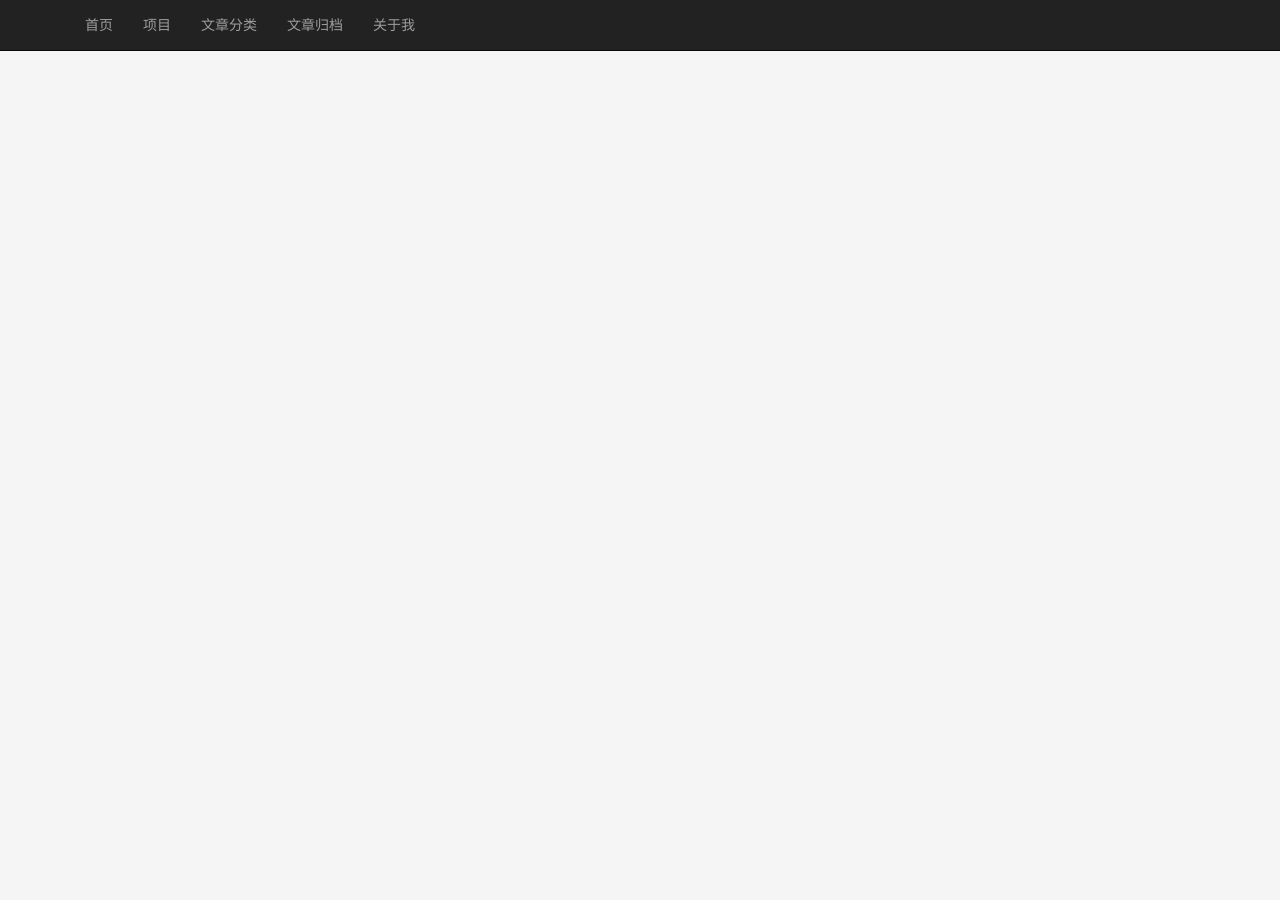
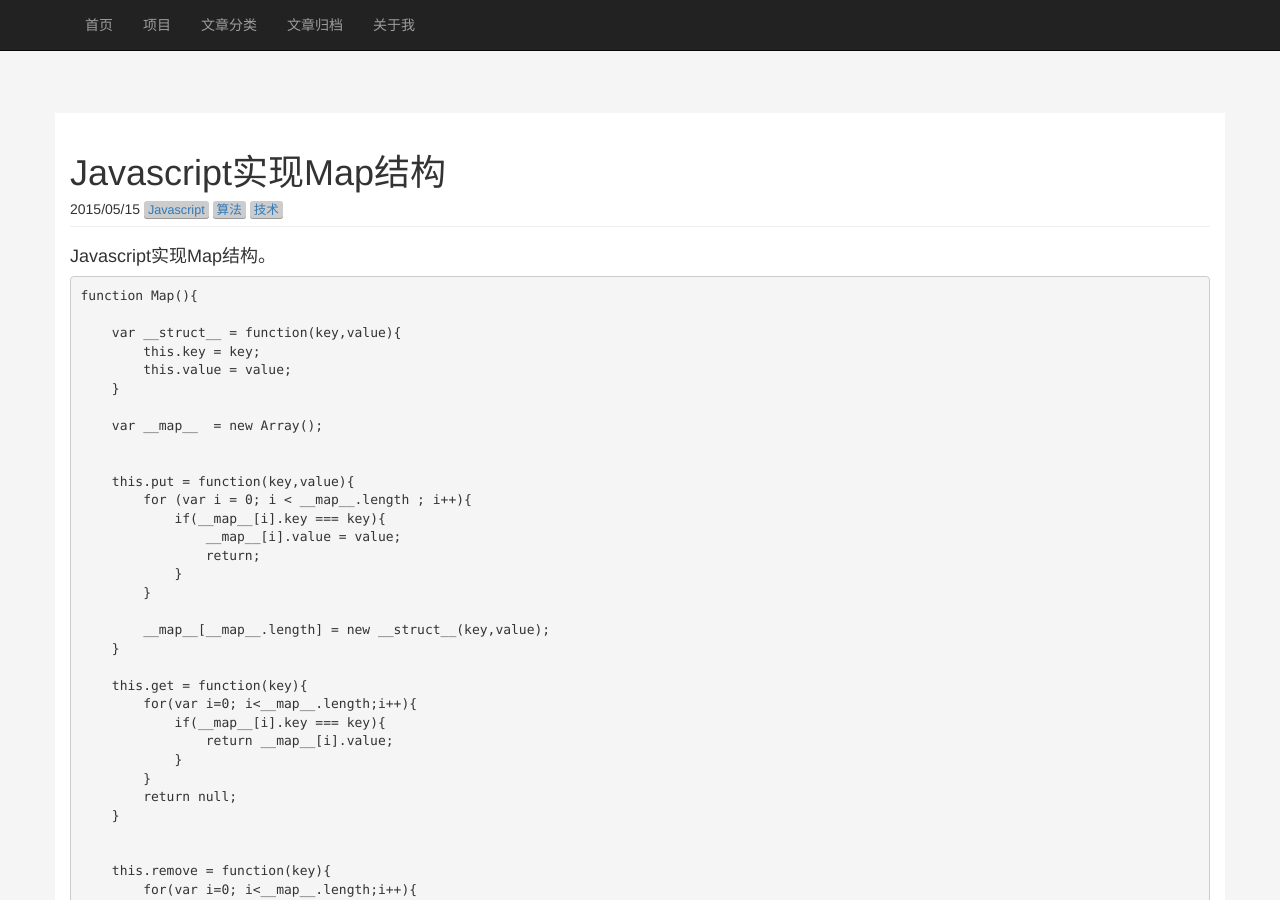
Before and after one commit to jinchangle/xiashuangxi.github.io, a Jekyll site: the page built from _posts/article/2015-05-15-javascript-map.md, in a window 1280 px wide and 900 px high. Built offline with Jekyll 4.4.1, drawn with Linux system fonts in a browser that asks for light colours; nearby versions of some CDN libraries; comment, search, counter and statistics services are not loaded.

Commit message:
Changes to be committed: 	modified:   _layouts/post.html

```diff
--- a/_layouts/post.html
+++ b/_layouts/post.html
@@ -3,7 +3,7 @@
 {% include head.html %}
 <body>
 {% include nav_menu.html %}
-<div class="container" style='padding-top:5100px;'>
+<div class="container" style='padding-top:100px;'>
         <a class ="label label-primary"></a>
 </div>
 <br>
```
